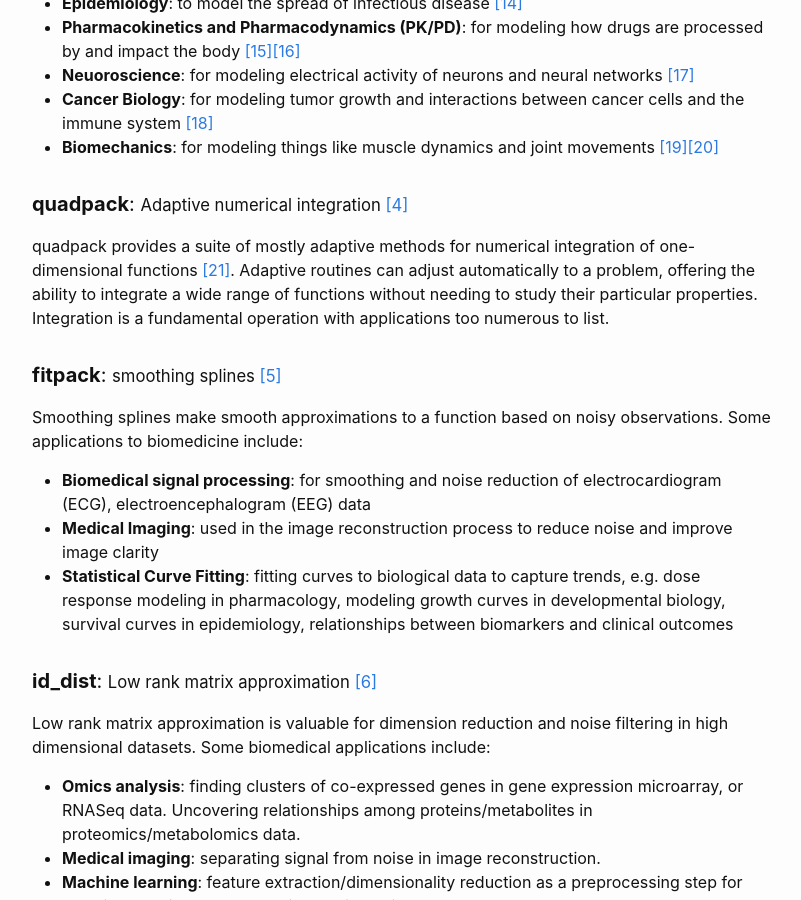
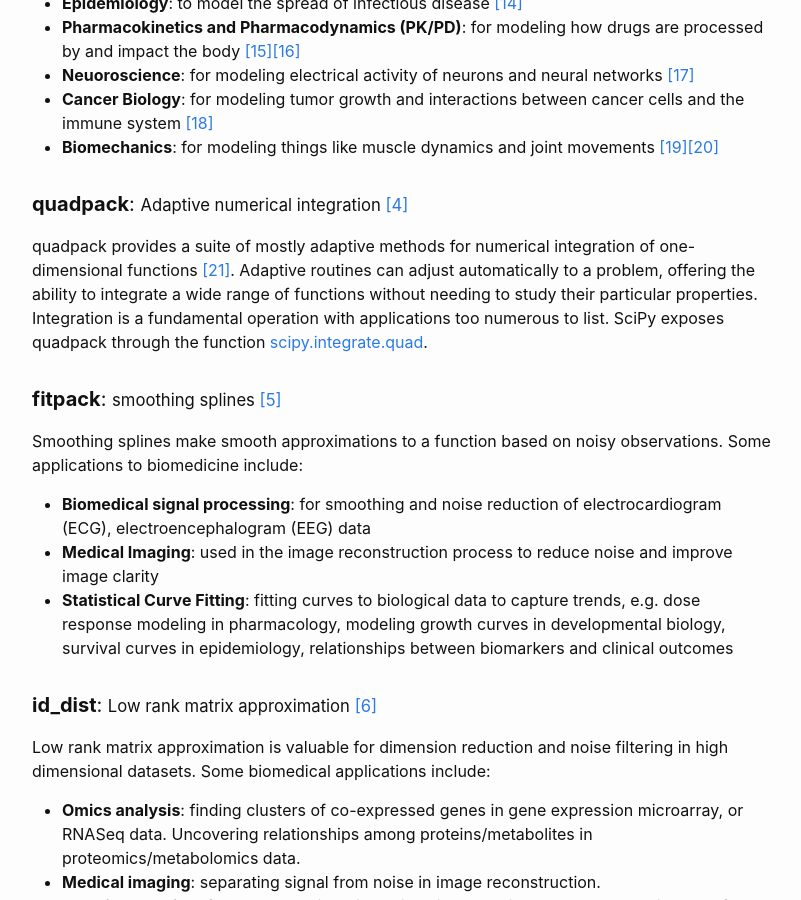
Before and after one commit to steppi/steppi.github.io, a Jekyll site: the page built from _posts/2023-12-05-scipy-fortran-bio-applications.md, in a window 1280 px wide and 900 px high, scrolled down 1251 px. Shown: the whole window, without its empty margins (238-1039 px from the left). Built offline with Jekyll 4.4.1, drawn with Linux system fonts in a browser that asks for light colours.

Commit message:
Add link for scipy.integrate.quad

```diff
--- a/_posts/2023-12-05-scipy-fortran-bio-applications.md
+++ b/_posts/2023-12-05-scipy-fortran-bio-applications.md
@@ -69,7 +69,8 @@ quadpack provides a suite of mostly adaptive methods for numerical integration
 of one-dimensional functions [[21]](#21). Adaptive routines can adjust automatically
 to a problem, offering the ability to integrate a wide range of functions without
 needing to study their particular properties. Integration is a fundamental operation
-with applications too numerous to list.
+with applications too numerous to list. SciPy exposes quadpack through the function
+[scipy.integrate.quad](https://docs.scipy.org/doc/scipy/reference/generated/scipy.integrate.quad.html).
 
 
 #### __fitpack__: <small>smoothing splines [[5]](#5)</small>
```
